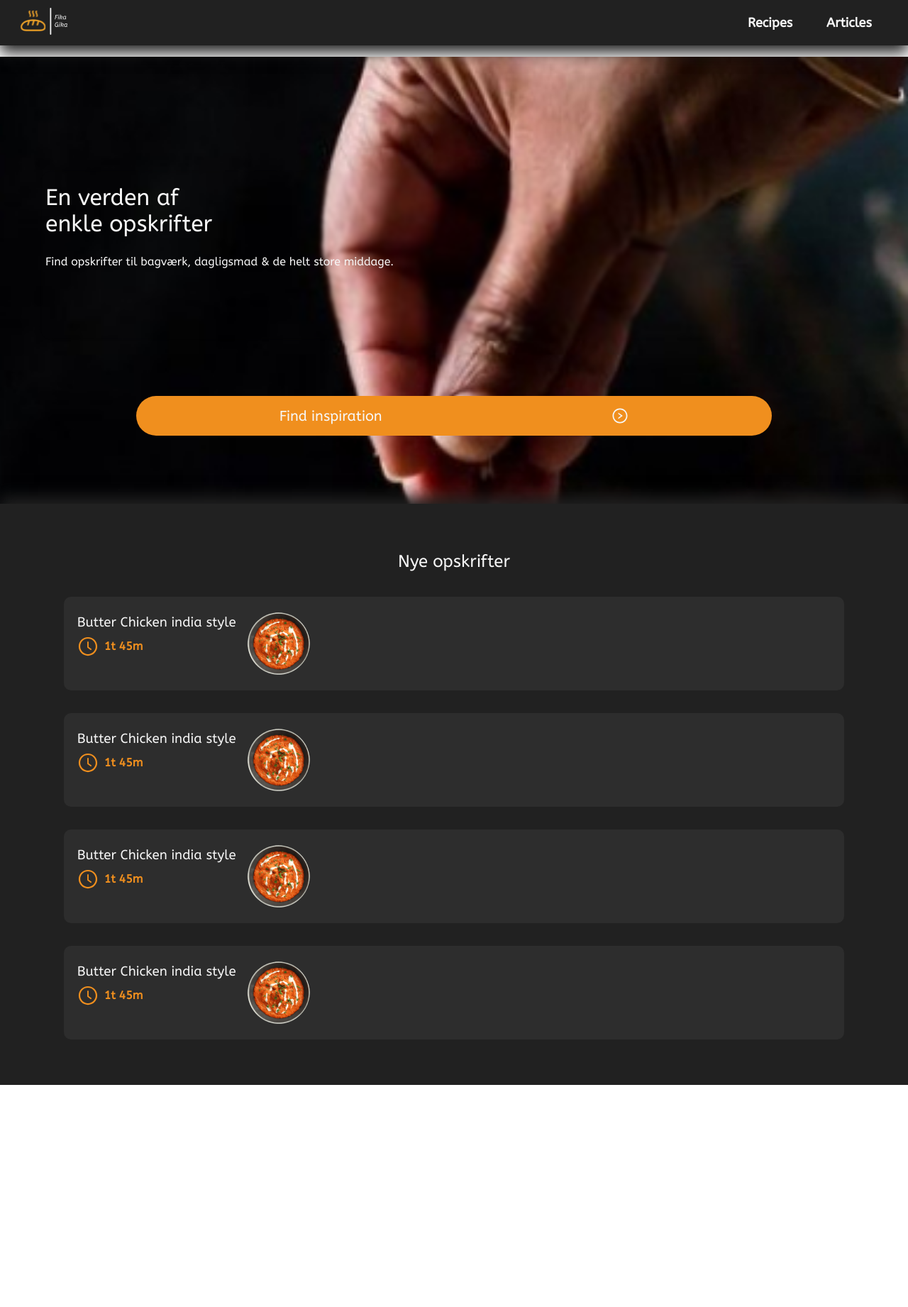
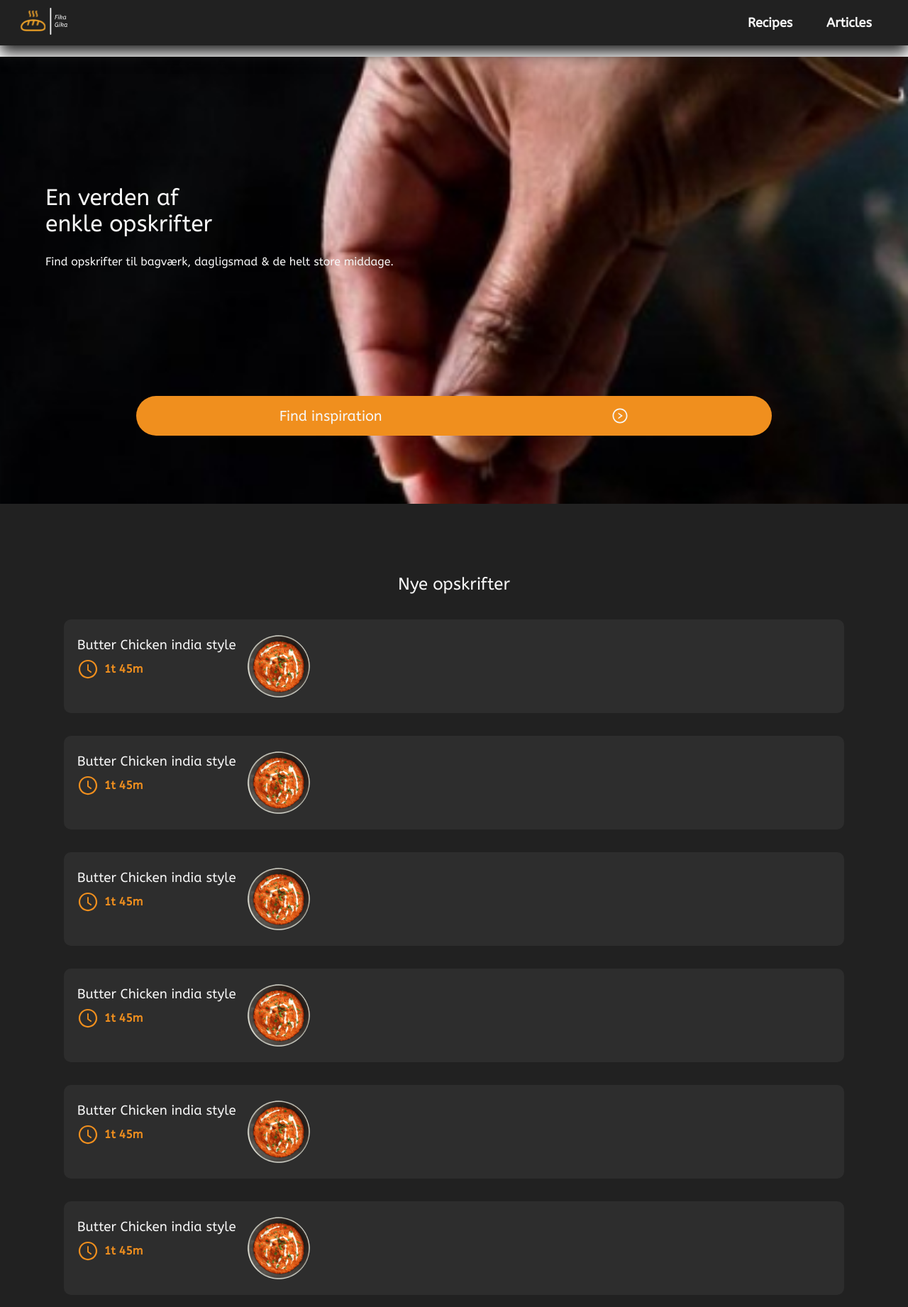
Before and after one commit to Tobias-E/FG, a React (Create React App) app: page / in a window 1280 px wide. Shown: the top 1842 px of the page at 71% size. Before the commit the page ends 1529 px from the top, so only its background shows below. Built offline with nearby package versions, Linux system fonts and the light colour scheme.

Commit message:
New recipes section added

```diff
--- a/src/components/molecules/Nav.tsx
+++ b/src/components/molecules/Nav.tsx
@@ -25,7 +25,7 @@ const NavS = styled.nav<IOpen>`
 	/* border: 2px solid blue; */
 	display: ${({ open }) => (open ? 'flex' : 'none')};
 	position: absolute;
-	z-index: 100;
+	z-index: 990;
 	top: 10vh;
 	left: 0;
 	width: 100vw;
--- a/src/components/molecules/Recipe.tsx
+++ b/src/components/molecules/Recipe.tsx
@@ -5,14 +5,19 @@ import { theme } from '../utils';
 import butterChicken from '../../assets/img/butterchicken.png';
 import { ReactComponent as Clock } from '../../assets/icons/clock.svg';
 
-export const Recipe = () => {
+interface IRecipe {
+	title: string;
+	time: string;
+}
+
+export const Recipe = (props: IRecipe) => {
 	return (
 		<NewRecipe>
 			<TextBox>
-				<H3>Butter Chicken india style</H3>
+				<H3>{props.title}</H3>
 				<Time>
 					<Clock />
-					<H4Orange>1t 45m</H4Orange>
+					<H4Orange>{props.time}</H4Orange>
 				</Time>
 			</TextBox>
 			<Img src={butterChicken} />
--- a/src/components/organisms/Header.tsx
+++ b/src/components/organisms/Header.tsx
@@ -1,9 +1,11 @@
 import { Link } from 'react-router-dom';
 import styled from 'styled-components';
+import { useResetRecoilState } from 'recoil';
 
 // Assets, interfaces & states
 import { theme } from '../utils';
 import logo from '../../assets/logo.svg';
+import { burgerState } from '../Recoil';
 
 // Components
 import { Burger } from '../atoms';
@@ -11,9 +13,10 @@ import { Nav } from '../molecules';
 
 // Export
 export const Header: React.FC = () => {
+	const resetState = useResetRecoilState(burgerState);
 	return (
 		<HeaderStyled>
-			<Link to='/'>
+			<Link to='/' onClick={resetState}>
 				<Img src={logo} alt='Logo' />
 			</Link>
 			<Nav />
@@ -28,6 +31,7 @@ const HeaderStyled = styled.header`
 	padding: 1rem 1.7rem;
 	position: fixed;
 	top: 0px;
+	z-index: 1000;
 	box-shadow: 0 10px 20px ${theme.primaryColor};
 	display: flex;
 	justify-content: space-between;
--- a/src/components/organisms/Landing.tsx
+++ b/src/components/organisms/Landing.tsx
@@ -29,7 +29,7 @@ const Container = styled.div`
 	background-repeat: no-repeat;
 	background-size: cover;
 	position: relative;
-	z-index: -1;
+	z-index: 1;
 `;
 
 const Blur = styled.div`
@@ -37,10 +37,7 @@ const Blur = styled.div`
 	border-radius: 10px;
 	&:after {
 		content: '';
-		backdrop-filter: blur(2px);
 		border-radius: 20px;
-		position: absolute;
-		z-index: -2;
 		top: 20vh;
 		left: 3.5rem;
 		height: 15rem;
--- a/src/components/organisms/NewRecipes.tsx
+++ b/src/components/organisms/NewRecipes.tsx
@@ -8,18 +8,20 @@ import { Recipe } from '../molecules';
 
 export const NewRecipes = () => {
 	return (
-		<Container id={'new'}>
+		<Container id='new'>
 			<H2>Nye opskrifter</H2>
-			<Recipe />
-			<Recipe />
-			<Recipe />
-			<Recipe />
+			<Recipe title='Butter Chicken india style' time='1t 45m' />
+			<Recipe title='Butter Chicken india style' time='1t 45m' />
+			<Recipe title='Butter Chicken india style' time='1t 45m' />
+			<Recipe title='Butter Chicken india style' time='1t 45m' />
+			<Recipe title='Butter Chicken india style' time='1t 45m' />
+			<Recipe title='Butter Chicken india style' time='1t 45m' />
 		</Container>
 	);
 };
 
 const Container = styled.div`
-	padding: 3rem 0;
+	padding: 5rem 0;
 	display: flex;
 	flex-direction: column;
 	align-items: center;
--- a/src/components/pages/Home.tsx
+++ b/src/components/pages/Home.tsx
@@ -1,9 +1,6 @@
 import styled from 'styled-components';
 
 // Assets, interfaces & states
-import { theme } from '../utils';
-import butterChicken from '../../assets/img/butterchicken.png';
-import { ReactComponent as Clock } from '../../assets/icons/clock.svg';
 
 // Components
 import { Landing, NewRecipes } from '../organisms';
```
